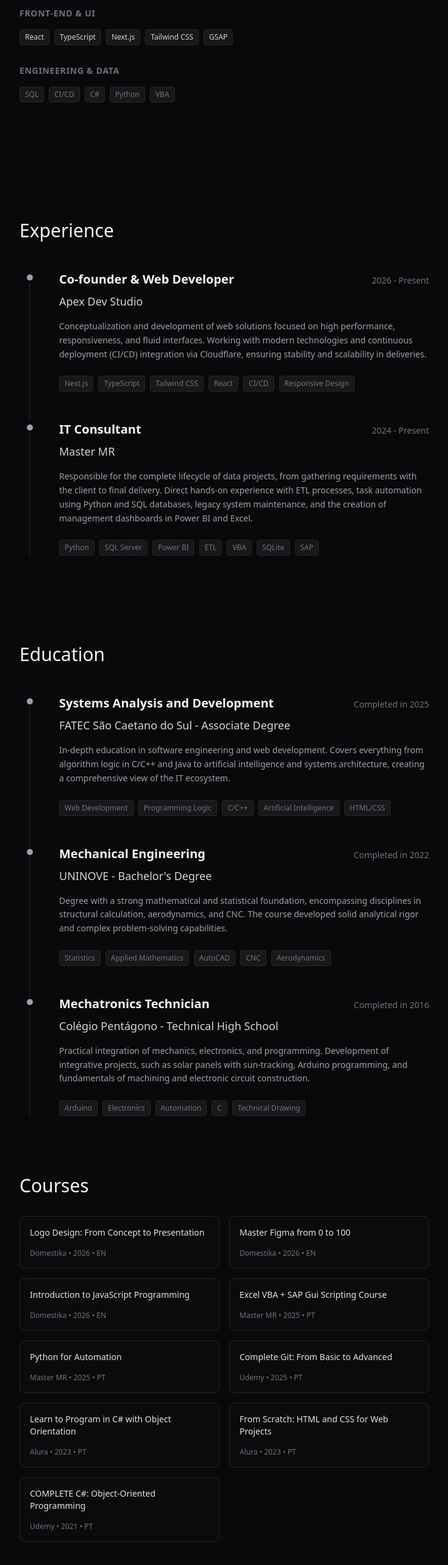
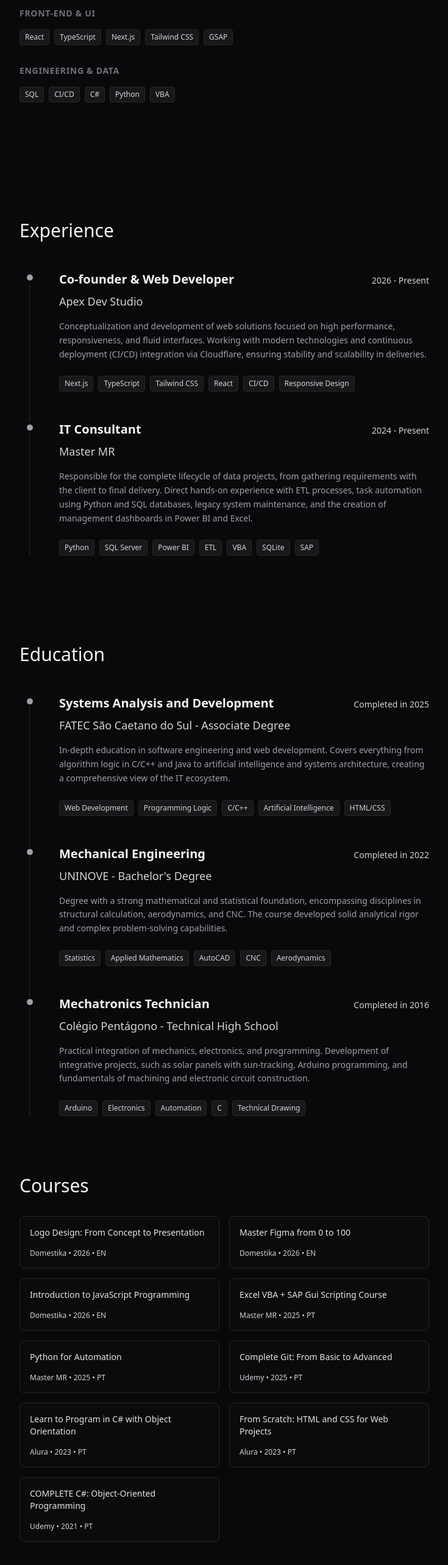
Before and after one commit to GroundWave96/portfolio, a Next.js app: page / in a window 1280 px wide. Shown: the part 1160-3726 px from the top of the page at 61% size, without its empty margins (272-1007 px from the left). Built offline with nearby package versions, Linux system fonts and the light colour scheme.

Commit message:
fix: melhora a acessibilidade do site mudando o contraste dos textos das tags

```diff
--- a/src/components/Header.tsx
+++ b/src/components/Header.tsx
@@ -37,7 +37,7 @@ export function Header({ showLogo = true }: { showLogo?: boolean }) {
         <div className="shrink-0 flex items-center min-w-12.5">
           {showLogo && (
             <motion.div layoutId="logo-container" className="flex items-center">
-              <a href="#" className="transition-opacity hover:opacity-80">
+              <a href="#" className="transition-opacity hover:opacity-80" aria-label="Home">
                 <Logo className="h-5 w-auto text-zinc-100" />
               </a>
             </motion.div>
--- a/src/components/Timeline.tsx
+++ b/src/components/Timeline.tsx
@@ -18,7 +18,7 @@ export function Timeline({ items }: { items: TimelineItemProps[] }) {
 
           <div className="flex flex-col sm:flex-row sm:items-baseline sm:justify-between mb-2">
             <h3 className="text-xl font-semibold text-zinc-100">{item.title}</h3>
-            <span className="text-sm font-medium text-zinc-500 mt-1 sm:mt-0">
+            <span className="text-sm font-medium text-zinc-300 mt-1 sm:mt-0">
               {item.period}
             </span>
           </div>
@@ -34,7 +34,7 @@ export function Timeline({ items }: { items: TimelineItemProps[] }) {
           {item.tags && item.tags.length > 0 && (
             <div className="flex flex-wrap gap-2">
               {item.tags.map((tag) => (
-                <span key={tag} className="text-xs font-medium text-zinc-500 px-2 py-1 rounded bg-zinc-900 border border-zinc-800">
+                <span key={tag} className="text-xs font-medium text-zinc-300 px-2 py-1 rounded bg-zinc-900 border border-zinc-800">
                   {tag}
                 </span>
               ))}
--- a/src/sections/About.tsx
+++ b/src/sections/About.tsx
@@ -43,7 +43,7 @@ export function About() {
                     </h3>
                     <div className="flex flex-wrap gap-2">
                         {secondarySkills.map((skill) => (
-                            <span key={skill} className="text-xs font-medium text-zinc-500 px-2 py-1 rounded bg-zinc-900 border border-zinc-800">
+                            <span key={skill} className="text-xs font-medium text-zinc-300 px-2 py-1 rounded bg-zinc-900 border border-zinc-800">
                                 {skill}
                             </span>
                         ))}
--- a/src/sections/Courses.tsx
+++ b/src/sections/Courses.tsx
@@ -22,7 +22,7 @@ export function Courses() {
               className="flex flex-col justify-between h-full p-4 rounded-lg bg-zinc-900/20 border border-zinc-800 hover:border-zinc-700 transition-colors"
             >
               <h4 className="font-medium text-zinc-200 text-sm">{course.title}</h4>
-              <p className="text-xs text-zinc-500 mt-4">
+              <p className="text-xs text-zinc-300 mt-4">
                 {course.institution} • {course.year} {course.language && `• ${course.language}`}
               </p>
             </div>
```
